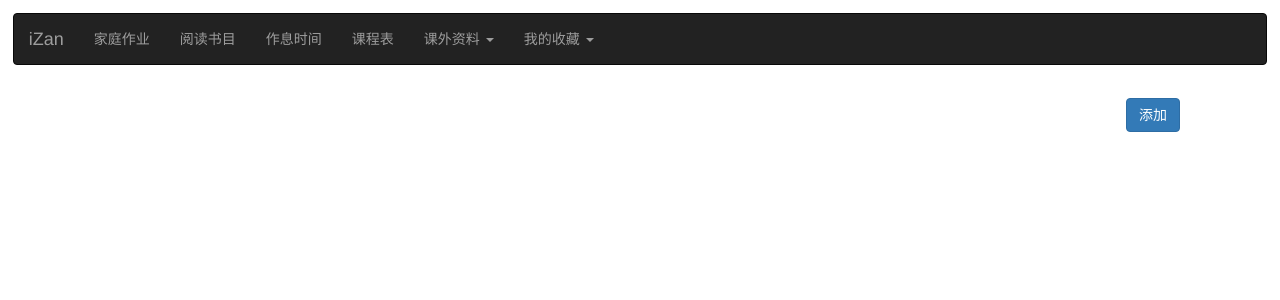
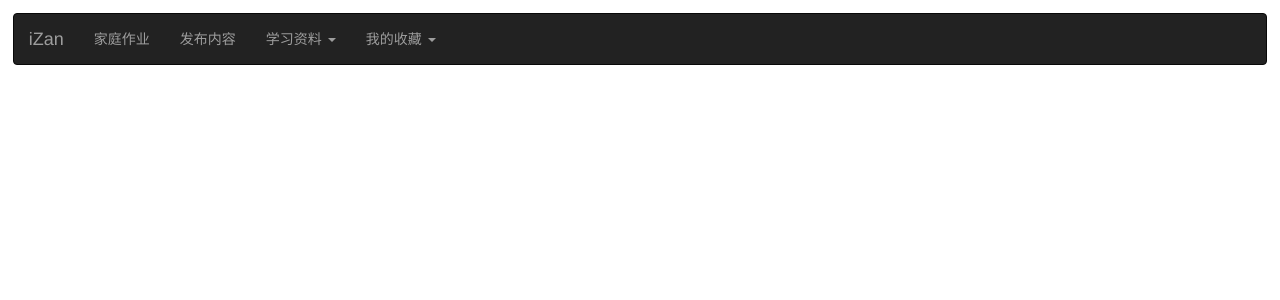
Before and after one commit to auzurdragon/mywebsite, a Django app: page /children/ in a window 1280 px wide. Shown: the top 300 px of the page. Run offline with Django 3.2, Linux system fonts and the light colour scheme; data that the repository does not hold is empty; some libraries are stand-ins or nearby versions.

Commit message:
导航栏增加发布功能

```diff
--- a/mywebsite/views.py
+++ b/mywebsite/views.py
@@ -29,12 +29,13 @@ def examples(request):
 def children(request):
     """视图"""
     from mywebsite.models import web_homework
+    from time import time, localtime, strftime
     urlid = request.GET.get("urlid")
     if urlid:
         clist = web_homework.objects.filter(urlid=urlid, classof=0)
         return render(request, "hwcontent.html", {"clist":clist})
     else:
-        clist = web_homework.objects.filter(classof=0).order_by("-orderid", "-urlid")
+        clist = web_homework.objects.filter(classof=0, urlid__gte=(time()-86400*7)).order_by("-orderid", "-urlid")
         return render(request, "children.html", {"clist":clist})
 
 def syllabus(request):
--- a/templates/children.html
+++ b/templates/children.html
@@ -2,12 +2,6 @@
 
 {% block content %}
     <div class="container" id="children" width=0.8 >
-        <div class="row col-md-12">
-            <div class="btn-toolbar" role="toolbar" aria-label="...">
-                <a type="button" class="btn btn-primary" style="float: right" href="/hwsubmit/">添加
-                </a>
-            </div>
-        </div>
         <div class="row col-md-12">
             <ul class="list-group">
                 {% for item in clist %}
--- a/templates/nav.html
+++ b/templates/nav.html
@@ -27,22 +27,23 @@
                     <!-- li.active标记为活跃 -->
 
                     <li><a href="/children/">家庭作业</a></li>
-                    <li><a href="/booklist/">阅读书目</a></li>
-                    <li><a href="/schedule/">作息时间</a></li>
-                    <li><a href="/syllabus/">课程表</a></li>
+                    <li><a href="/hwsubmit/">发布内容</a></li>
                     <!-- 在导航条中增加一个下拉菜单 -->
                     <li class="dropdown">
                         <!-- 设置下拉菜单的标题 -->
                         <a href="#" class="dropdown-toggle" data-toggle="dropdown">
-                            课外资料
+                            学习资料
                             <!-- 添加一个小下拉三角形 -->
                             <b class="caret"></b>
                         </a>
                         <ul class="dropdown-menu">
+                            <li><a href="/booklist/">阅读书目</a></li>
+                            <li><a href="/schedule/">作息时间</a></li>
+                            <li><a href="/syllabus/">课程表</a></li>
+                            <li class="divider"></li>
+                            <li><a href="/pinyin/">儿歌拼音</a></li>
+                            <li class="divider"></li>
                             <li><a href="/chisearch?query=图书馆/">图书馆</a></li>
-                            <li><a href="/pinyin/">儿歌拼音</a></li>
-                            <!-- 插入分隔线 -->
-                            <li class="divider"></li>
                         </ul>
                     </li>
                     <li class="dropdown">
```
